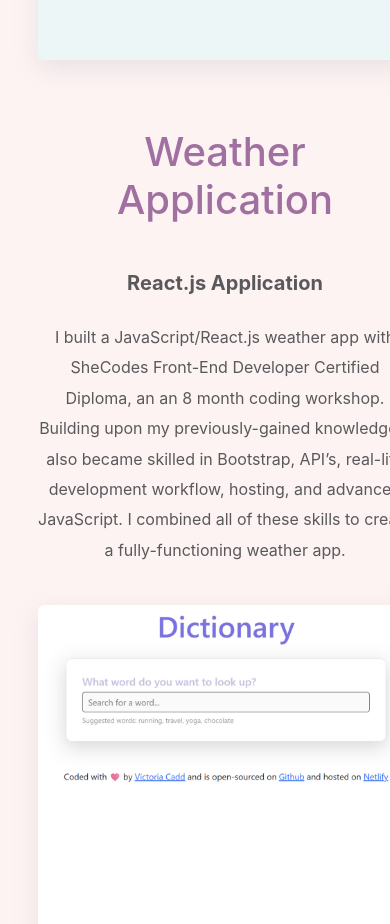
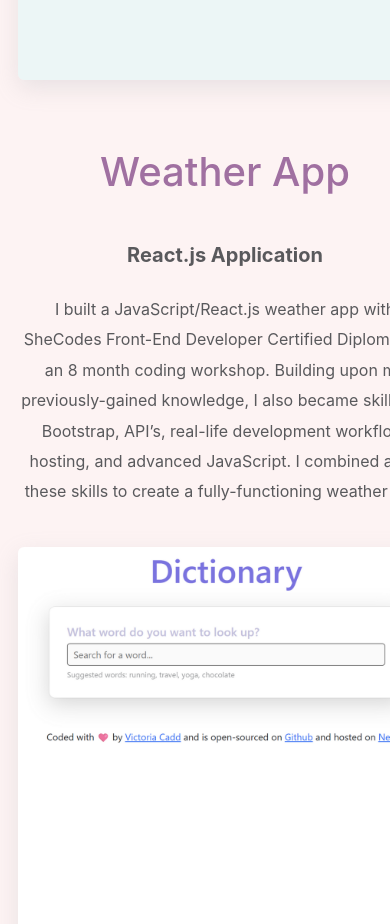
Before and after one commit to vjc1988/portfolio, a React (Create React App) app: page /Projects in a window 390 px wide. Shown: the part 1642-2566 px from the top of the page. Built offline with nearby package versions, Linux system fonts and the light colour scheme.

Commit message:
Altered About.js CSS to make more repsonsive

```diff
--- a/src/Components/Navbar.js
+++ b/src/Components/Navbar.js
@@ -8,13 +8,13 @@ export default function Navbar() {
   return (
     <div>
       <nav className="d-flex justify-content-between">
-        <NavLink to="/">
+        <Link to="/">
           <img
             src={VictoriaCoombs}
             alt="victoria-coombs"
             className="logo rounded-circle navImage"
           />
-        </NavLink>
+        </Link>
         <ul>
           <li>
             <NavLink to="/" activeclassName="text-muted nav-title">
--- a/src/Pages/About.css
+++ b/src/Pages/About.css
@@ -37,7 +37,7 @@
     font-size: 70px;
   }
   .about-me-picture-content {
-    margin-top: -50px;
+    margin-top: -30px;
   }
   .about-me-image {
     margin-bottom: 40px;
--- a/src/Pages/Projects.css
+++ b/src/Pages/Projects.css
@@ -32,4 +32,13 @@ a {
   h3 {
     font-size: 40px;
   }
+
+  .content-container {
+    text-align: center;
+    padding: 0px;
+  }
+
+  .content {
+    padding: 0;
+  }
 }
--- a/src/Pages/Projects.js
+++ b/src/Pages/Projects.js
@@ -67,7 +67,7 @@ export default function Projects() {
                     rel="noreferrer"
                   >
                     {" "}
-                    Weather Application
+                    Weather App
                   </a>
                 </h3>
                 <p className="text-center text-muted project-p mb-4">
```
